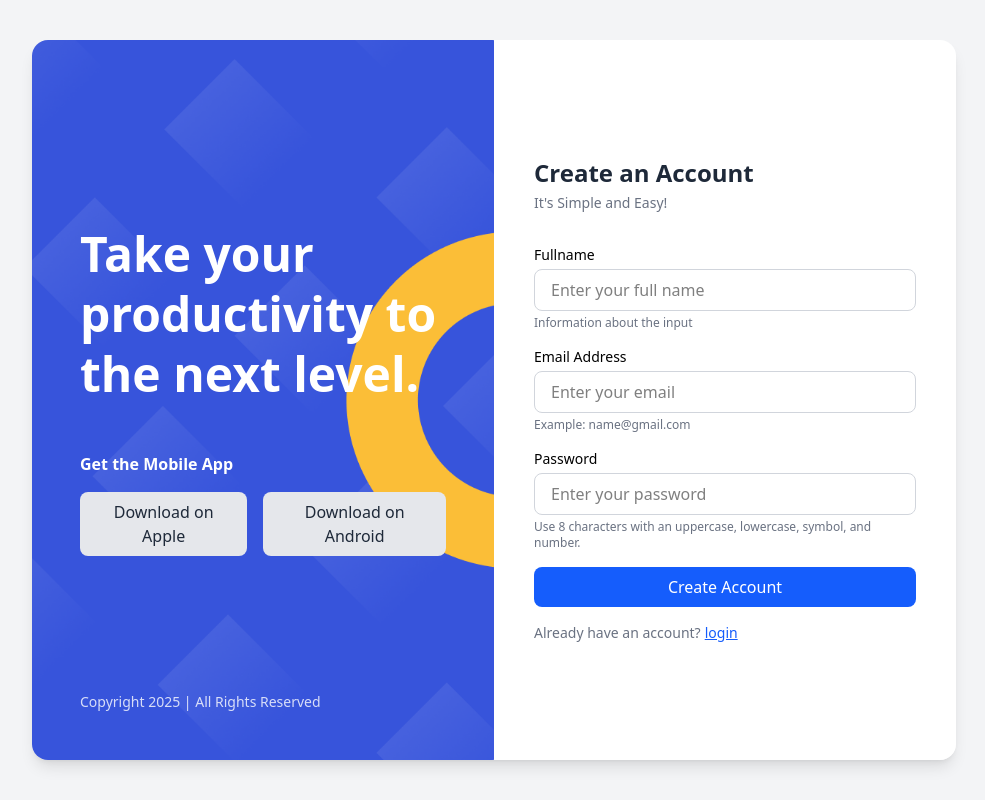
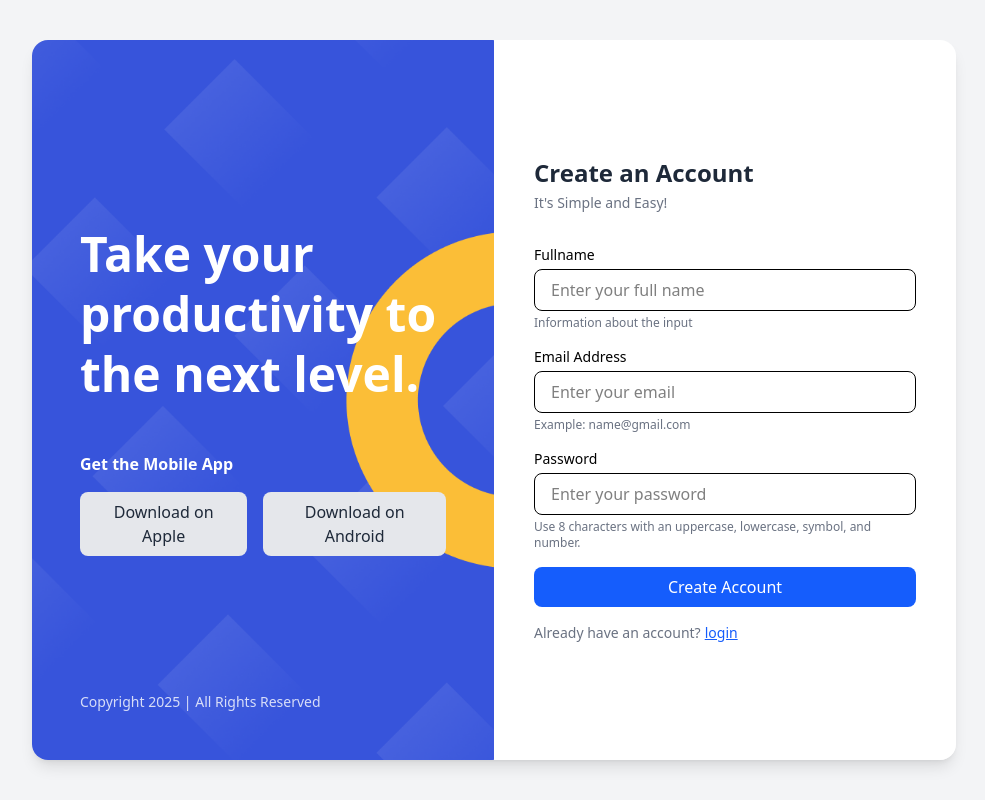
Before and after one commit to pku-wtag/WellTask_Frontend, a React (Vite) app in the folder WellTask_Frontend/: page /signup in a window 1280 px wide. Shown: the whole page, without its empty margins (146-1131 px from the left). Built offline with nearby package versions, Linux system fonts and the light colour scheme.

Commit message:
create separate folder and files for fields

```diff
--- a/WellTask_Frontend/src/components/base-component/FormPanel.tsx
+++ b/WellTask_Frontend/src/components/base-component/FormPanel.tsx
@@ -1,7 +1,11 @@
 import React from "react";
 import { Form } from "react-final-form";
 import { Button } from "./Button";
-import { Input } from "./Input";
+import { Input } from "../fields/Input";
+import { Textarea } from "../fields/Textarea";
+import { Select } from "../fields/Select";
+import { Checkbox } from "../fields/Checkbox";
+import { Radio } from "../fields/Radio";
 import { Link } from "react-router-dom";
 
 export type Option = { value: string; label: string };
@@ -9,12 +13,12 @@ export type Option = { value: string; label: string };
 export interface FormField {
   id: string;
   name: string;
-  label: React.ReactNode;
+  label?: React.ReactNode;
   inputType?: string;
   hint?: string;
   placeholder?: string;
   options?: Option[];
-  fieldType?: "input" | "textarea" | "select" | "checkbox" | "radio";
+  fieldType: "input" | "textarea" | "select" | "checkbox" | "radio";
 }
 
 interface FormProps {
@@ -32,6 +36,75 @@ export function FormPanel({
   redirectLink,
   fields,
 }: FormProps) {
+  const renderField = (field: FormField) => {
+    switch (field.fieldType) {
+      case "input":
+        return (
+          <Input
+            key={field.id}
+            id={field.id}
+            name={field.name}
+            label={field.label}
+            hint={field.hint}
+            placeholder={field.placeholder}
+            inputType={field.inputType}
+            fullWidth
+          />
+        );
+
+      case "textarea":
+        return (
+          <Textarea
+            key={field.id}
+            id={field.id}
+            name={field.name}
+            label={field.label}
+            hint={field.hint}
+            placeholder={field.placeholder}
+            fullWidth
+          />
+        );
+
+      case "select":
+        return (
+          <Select
+            key={field.id}
+            id={field.id}
+            name={field.name}
+            label={field.label}
+            hint={field.hint}
+            options={field.options ?? []}
+            fullWidth
+          />
+        );
+
+      case "checkbox":
+        return (
+          <Checkbox
+            key={field.id}
+            id={field.id}
+            name={field.name}
+            label={field.label}
+            hint={field.hint}
+          />
+        );
+
+      case "radio":
+        return (
+          <Radio
+            key={field.id}
+            name={field.name}
+            label={field.label}
+            hint={field.hint}
+            options={field.options ?? []}
+          />
+        );
+
+      default:
+        return null;
+    }
+  };
+
   return (
     <div className="flex-1 p-10 flex items-center justify-center bg-white">
       <div className="w-full max-w-md">
@@ -44,20 +117,7 @@ export function FormPanel({
           onSubmit={() => {}}
           render={({ handleSubmit }) => (
             <form onSubmit={handleSubmit} className="space-y-5">
-              {fields.map((field) => (
-                <Input
-                  key={field.id}
-                  id={field.id}
-                  name={field.name}
-                  fieldType={field.fieldType ?? "input"}
-                  inputType={field.inputType ?? "text"}
-                  label={field.label}
-                  hint={field.hint}
-                  placeholder={field.placeholder}
-                  options={field.options}
-                  fullWidth
-                />
-              ))}
+              {fields.map(renderField)}
               <Button htmlType="submit" fullWidth>
                 {submitText}
               </Button>
--- a/WellTask_Frontend/src/components/base-component/Input.tsx
+++ /dev/null
@@ -1,125 +0,0 @@
-import React from "react";
-import { Field } from "react-final-form";
-import classNames from "classnames";
-
-type InputType = "default" | "error" | "success";
-export type FieldType = "input" | "textarea" | "select" | "checkbox" | "radio";
-export type Option = { value: string; label: string };
-
-export interface InputProps {
-  type?: InputType;
-  fullWidth?: boolean;
-  label?: React.ReactNode;
-  hint?: string;
-  id: string;
-  className?: string;
-  name: string;
-  fieldType?: FieldType;
-  inputType?: string;
-  options?: Option[];
-  placeholder?: string;
-  maxLength?: number;
-}
-
-export function Input({
-  type = "default",
-  fullWidth = false,
-  label,
-  hint,
-  id,
-  className,
-  name,
-  fieldType = "input",
-  inputType = "text",
-  options = [],
-  placeholder,
-  maxLength,
-}: InputProps) {
-  const inputClass = classNames(
-    "input",
-    `input-${type}`,
-    { "input-full": fullWidth },
-    className
-  );
-
-  return (
-    <Field name={name}>
-      {({ input, meta }: any) => (
-        <div className="mb-4">
-          {fieldType !== "checkbox" && label && (
-            <label htmlFor={id} className="block mb-1 text-sm font-medium">
-              {label}
-            </label>
-          )}
-
-          {fieldType === "input" && (
-            <input
-              {...input}
-              id={id}
-              type={inputType}
-              placeholder={placeholder}
-              className={inputClass}
-              maxLength={maxLength}
-            />
-          )}
-
-          {fieldType === "textarea" && (
-            <textarea
-              {...input}
-              id={id}
-              placeholder={placeholder}
-              className={inputClass}
-            />
-          )}
-
-          {fieldType === "select" && (
-            <select {...input} id={id} className={inputClass}>
-              {options.map((opt) => (
-                <option key={opt.value} value={opt.value}>
-                  {opt.label}
-                </option>
-              ))}
-            </select>
-          )}
-
-          {fieldType === "checkbox" && (
-            <div className="flex items-center gap-2">
-              <input
-                id={id}
-                type="checkbox"
-                checked={!!input.value}
-                onChange={(e) => input.onChange(e.target.checked)}
-                onBlur={() => input.onBlur(input.value)}
-                className="w-4 h-4"
-              />
-              {label && <span>{label}</span>}
-            </div>
-          )}
-
-          {fieldType === "radio" && options.length > 0 && (
-            <div className="flex flex-col gap-1">
-              {options.map((opt) => (
-                <label key={opt.value} className="flex items-center gap-2">
-                  <input
-                    name={input.name}
-                    type="radio"
-                    value={opt.value}
-                    checked={input.value === opt.value}
-                    onChange={() => input.onChange(opt.value)}
-                    className="w-4 h-4"
-                  />
-                  <span>{opt.label}</span>
-                </label>
-              ))}
-            </div>
-          )}
-
-          {hint && <div className="text-xs text-gray-500 mt-1">{hint}</div>}
-          {meta?.touched && meta?.error && (
-            <div className="text-xs text-red-500 mt-1">{meta.error}</div>
-          )}
-        </div>
-      )}
-    </Field>
-  );
-}
--- /dev/null
+++ b/WellTask_Frontend/src/components/fields/Checkbox.tsx
@@ -0,0 +1,29 @@
+import React from "react";
+import { FieldWrapper } from "./FieldWrapper";
+
+export interface CheckboxProps {
+  id: string;
+  name: string;
+  label?: React.ReactNode;
+  hint?: string;
+}
+
+export function Checkbox({ id, name, label, hint }: CheckboxProps) {
+  return (
+    <FieldWrapper id={id} name={name} label={undefined} hint={hint}>
+      {(input) => (
+        <div className="flex items-center gap-2">
+          <input
+            id={id}
+            type="checkbox"
+            checked={!!input.value}
+            onChange={() => {}}
+            onBlur={() => input.onBlur(input.value)}
+            className="w-4 h-4"
+          />
+          {label && <span>{label}</span>}
+        </div>
+      )}
+    </FieldWrapper>
+  );
+}
--- /dev/null
+++ b/WellTask_Frontend/src/components/fields/FieldWrapper.tsx
@@ -0,0 +1,39 @@
+import React from "react";
+import { Field } from "react-final-form";
+
+interface FieldWrapperProps {
+  id: string;
+  name: string;
+  label?: React.ReactNode;
+  hint?: string;
+  children: (input: any, meta: any) => React.ReactNode;
+}
+
+export function FieldWrapper({
+  id,
+  name,
+  label,
+  hint,
+  children,
+}: FieldWrapperProps) {
+  return (
+    <Field name={name}>
+      {({ input, meta }) => (
+        <div className="mb-4">
+          {label && (
+            <label htmlFor={id} className="block mb-1 text-sm font-medium">
+              {label}
+            </label>
+          )}
+
+          {children(input, meta)}
+
+          {hint && <div className="text-xs text-gray-500 mt-1">{hint}</div>}
+          {meta?.touched && meta?.error && (
+            <div className="text-xs text-red-500 mt-1">{meta.error}</div>
+          )}
+        </div>
+      )}
+    </Field>
+  );
+}
--- /dev/null
+++ b/WellTask_Frontend/src/components/fields/Input.tsx
@@ -0,0 +1,48 @@
+import React from "react";
+import classNames from "classnames";
+import { FieldWrapper } from "./FieldWrapper";
+
+export interface InputProps {
+  id: string;
+  name: string;
+  label?: React.ReactNode;
+  placeholder?: string;
+  hint?: string;
+  inputType?: string;
+  fullWidth?: boolean;
+  maxLength?: number;
+  className?: string;
+}
+
+export function Input({
+  id,
+  name,
+  label,
+  placeholder,
+  hint,
+  inputType = "text",
+  fullWidth = false,
+  maxLength,
+  className,
+}: InputProps) {
+  const inputClass = classNames(
+    "input",
+    { "input-full": fullWidth },
+    className
+  );
+
+  return (
+    <FieldWrapper id={id} name={name} label={label} hint={hint}>
+      {(input) => (
+        <input
+          {...input}
+          id={id}
+          type={inputType}
+          placeholder={placeholder}
+          className={inputClass}
+          maxLength={maxLength}
+        />
+      )}
+    </FieldWrapper>
+  );
+}
--- /dev/null
+++ b/WellTask_Frontend/src/components/fields/Radio.tsx
@@ -0,0 +1,35 @@
+import React from "react";
+import { FieldWrapper } from "./FieldWrapper";
+
+export type Option = { value: string; label: string };
+
+export interface RadioProps {
+  name: string;
+  options: Option[];
+  label?: React.ReactNode;
+  hint?: string;
+}
+
+export function Radio({ name, options, label, hint }: RadioProps) {
+  return (
+    <FieldWrapper id={name} name={name} label={label} hint={hint}>
+      {(input) => (
+        <div className="flex flex-col gap-1">
+          {options.map((opt) => (
+            <label key={opt.value} className="flex items-center gap-2">
+              <input
+                type="radio"
+                name={input.name}
+                value={opt.value}
+                checked={input.value === opt.value}
+                onChange={() => {}}
+                className="w-4 h-4"
+              />
+              <span>{opt.label}</span>
+            </label>
+          ))}
+        </div>
+      )}
+    </FieldWrapper>
+  );
+}
--- /dev/null
+++ b/WellTask_Frontend/src/components/fields/Select.tsx
@@ -0,0 +1,45 @@
+import React from "react";
+import classNames from "classnames";
+import { FieldWrapper } from "./FieldWrapper";
+
+export type Option = { value: string; label: string };
+
+export interface SelectProps {
+  id: string;
+  name: string;
+  label?: React.ReactNode;
+  options: Option[];
+  hint?: string;
+  fullWidth?: boolean;
+  className?: string;
+}
+
+export function Select({
+  id,
+  name,
+  label,
+  options,
+  hint,
+  fullWidth = false,
+  className,
+}: SelectProps) {
+  const inputClass = classNames(
+    "input",
+    { "input-full": fullWidth },
+    className
+  );
+
+  return (
+    <FieldWrapper id={id} name={name} label={label} hint={hint}>
+      {(input) => (
+        <select {...input} id={id} className={inputClass}>
+          {options.map((opt) => (
+            <option key={opt.value} value={opt.value}>
+              {opt.label}
+            </option>
+          ))}
+        </select>
+      )}
+    </FieldWrapper>
+  );
+}
--- /dev/null
+++ b/WellTask_Frontend/src/components/fields/Textarea.tsx
@@ -0,0 +1,42 @@
+import React from "react";
+import classNames from "classnames";
+import { FieldWrapper } from "./FieldWrapper";
+
+export interface TextareaProps {
+  id: string;
+  name: string;
+  label?: React.ReactNode;
+  placeholder?: string;
+  hint?: string;
+  fullWidth?: boolean;
+  className?: string;
+}
+
+export function Textarea({
+  id,
+  name,
+  label,
+  placeholder,
+  hint,
+  fullWidth = false,
+  className,
+}: TextareaProps) {
+  const inputClass = classNames(
+    "input",
+    { "input-full": fullWidth },
+    className
+  );
+
+  return (
+    <FieldWrapper id={id} name={name} label={label} hint={hint}>
+      {(input) => (
+        <textarea
+          {...input}
+          id={id}
+          placeholder={placeholder}
+          className={inputClass}
+        />
+      )}
+    </FieldWrapper>
+  );
+}
```
